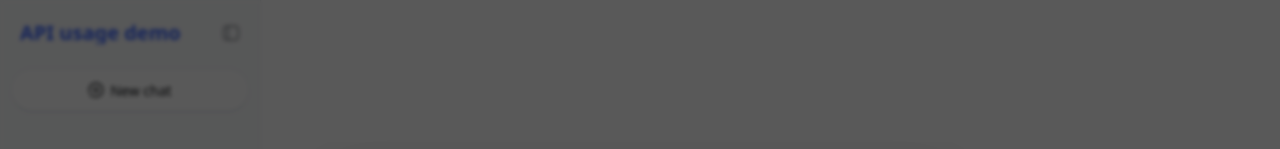
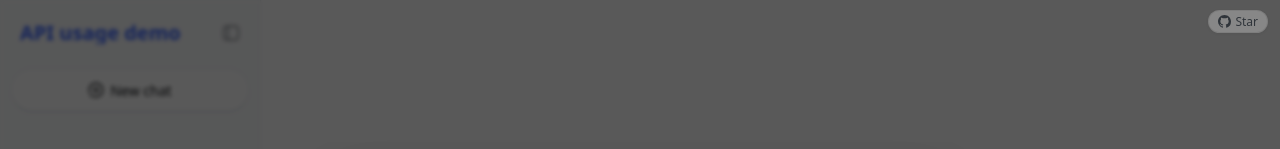
Before and after one commit to junyuan-li-liu/rolebox, a plain HTML site: page index.html in a window 1280 px wide. Shown: the top 149 px of the page. Drawn offline with Linux system fonts and the light colour scheme.

```diff
--- a/index.html
+++ b/index.html
@@ -1 +1 @@
-<!doctype html><html lang="zh-CN"><head><meta charset="utf-8"><meta name="viewport" content="width=device-width,initial-scale=1"><meta name="theme-color" content="#ffffff"><title>角色匣 · 多角色聊天前端</title><meta content="0.1.1" name="application-version"><script defer src="static/js/main.9820cd3a.js?v=2"></script><link href="static/css/main.7361e32c.css" rel="stylesheet"><script defer src="role-inject.js?v=16"></script><script defer src="guide.js?v=16"></script></head><body><div id="root"></div></body></html>
+<!doctype html><html lang="zh-CN"><head><meta charset="utf-8"><meta name="viewport" content="width=device-width,initial-scale=1"><meta name="theme-color" content="#ffffff"><title>角色匣 · 多角色聊天前端</title><meta content="0.1.1" name="application-version"><script defer src="static/js/main.9820cd3a.js?v=2"></script><link href="static/css/main.7361e32c.css" rel="stylesheet"><script defer src="role-inject.js?v=17"></script><script defer src="guide.js?v=16"></script></head><body><div id="root"></div></body></html>
--- a/role-inject.js
+++ b/role-inject.js
@@ -938,3 +938,37 @@
   // 暴露给控制台调试
   window.__dshRoles = { load: loadRoles, active: getActiveRole };
 })();
+
+/* ===== GitHub 星标入口（2026-11-18 加） =====
+   目的：站点本身是应用页面，访客看不到仓库，这里给一个不打断操作的入口。
+   放右上角，避开右下角的「角」按钮和备份提醒卡片。 */
+(function () {
+  try {
+    if (document.getElementById('dsh-gh-badge')) return;
+    var a = document.createElement('a');
+    a.id = 'dsh-gh-badge';
+    a.href = 'https://github.com/junyuan-li-liu/rolebox';
+    a.target = '_blank';
+    a.rel = 'noopener noreferrer';
+    a.title = '角色匣是开源项目，觉得有用可以点个 Star';
+    a.setAttribute('aria-label', '在 GitHub 上查看并 Star 这个项目');
+    a.innerHTML =
+      '<svg width="13" height="13" viewBox="0 0 16 16" fill="currentColor" aria-hidden="true">' +
+      '<path d="M8 0C3.58 0 0 3.58 0 8c0 3.54 2.29 6.53 5.47 7.59.4.07.55-.17.55-.38 0-.19-.01-.82-.01-1.49-2.01.37-2.53-.49-2.69-.94-.09-.23-.48-.94-.82-1.13-.28-.15-.68-.52-.01-.53.63-.01 1.08.58 1.23.82.72 1.21 1.87.87 2.33.66.07-.52.28-.87.51-1.07-1.78-.2-3.64-.89-3.64-3.95 0-.87.31-1.59.82-2.15-.08-.2-.36-1.02.08-2.12 0 0 .67-.21 2.2.82.64-.18 1.32-.27 2-.27s1.36.09 2 .27c1.53-1.04 2.2-.82 2.2-.82.44 1.1.16 1.92.08 2.12.51.56.82 1.27.82 2.15 0 3.07-1.87 3.75-3.65 3.95.29.25.54.73.54 1.48 0 1.07-.01 1.93-.01 2.2 0 .21.15.46.55.38A8.01 8.01 0 0 0 16 8c0-4.42-3.58-8-8-8Z"/>' +
+      '</svg><span>Star</span>';
+    a.style.cssText = [
+      'position:fixed', 'top:10px', 'right:12px', 'z-index:9998',
+      'display:inline-flex', 'align-items:center', 'gap:4px',
+      'padding:4px 9px', 'border-radius:999px',
+      'background:rgba(255,255,255,.9)', 'backdrop-filter:blur(6px)',
+      'border:1px solid rgba(0,0,0,.08)', 'color:#57606a',
+      'font-size:12px', 'line-height:1', 'text-decoration:none',
+      'box-shadow:0 1px 4px rgba(0,0,0,.06)', 'font-family:inherit'
+    ].join(';');
+    a.onmouseenter = function () { a.style.color = '#1f2328'; a.style.borderColor = 'rgba(0,0,0,.18)'; };
+    a.onmouseleave = function () { a.style.color = '#57606a'; a.style.borderColor = 'rgba(0,0,0,.08)'; };
+    // 手机上稍微小一点，不挡标题
+    if (window.innerWidth < 520) { a.style.fontSize = '11px'; a.style.padding = '3px 7px'; a.style.top = '8px'; a.style.right = '8px'; }
+    (document.body || document.documentElement).appendChild(a);
+  } catch (e) { /* 加不上也不影响主功能 */ }
+})();
```
Also changed, not shown: 3 other files.
